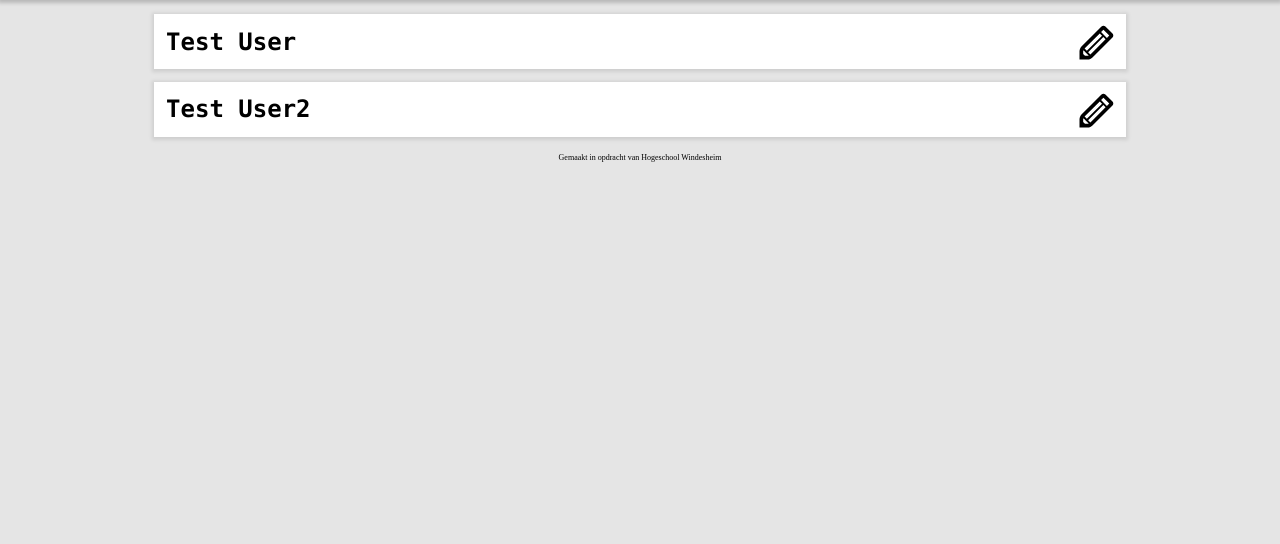
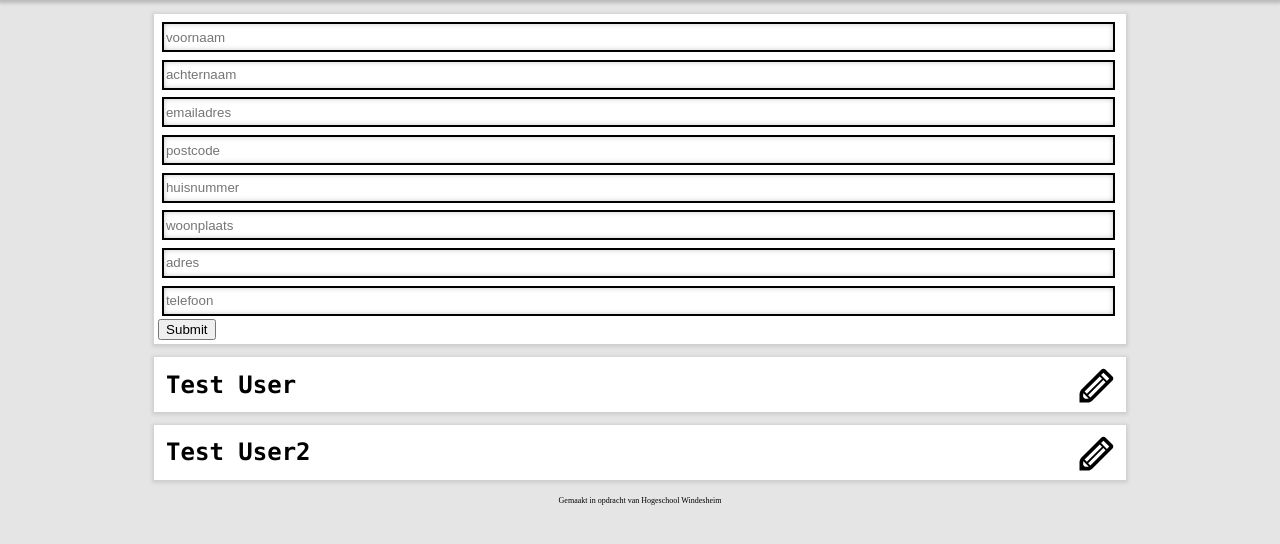
Before and after one commit to Wesley2510/KBS, a PHP site: page /admin/klantoverzicht.php in a window 1280 px wide. Shown: the part 56-600 px from the top of the page. Run offline with PHP 8.4, Linux system fonts and the light colour scheme; data comes from the database, SQL or seed files in the repository.

Commit message:
Form voor toevoegen klant.

```diff
--- a/KBS/admin/klantoverzicht.php
+++ b/KBS/admin/klantoverzicht.php
@@ -16,6 +16,19 @@ include_once "../global.php";
     <body>
         <?php printHeader(); ?>
 
+
+        <form class="pageElement" id="newClientForm" action="#" method="post">
+            <input type="text" name="voornaam" placeholder="voornaam"/>
+            <input type="text" name="achternaam" placeholder="achternaam"/>
+            <input type="text" name="emailadres" placeholder="emailadres"/>
+            <input type="text" name="postcode" placeholder="postcode"/>
+            <input type="text" name="huisnummer" placeholder="huisnummer"/>
+            <input type="text" name="woonplaats" placeholder="woonplaats"/>
+            <input type="text" name="adres" placeholder="adres"/>
+            <input type="text" name="telefoon" placeholder="telefoon" />
+            <input type="submit" />
+        </form>
+
         <?php
         $klanten = $link->query("SELECT * FROM klant WHERE admin != 1");
         while ($klant = $klanten->fetch_assoc()) {
--- a/KBS/index.php
+++ b/KBS/index.php
@@ -113,7 +113,7 @@ if(isset($_SESSION["loggedin"]) && $_SESSION["admin"] == true) {
 }
 
 
-$browserIE = ereg('Trident',$_SERVER['HTTP_USER_AGENT']) || ereg('msie',$_SERVER['HTTP_USER_AGENT']);
+$browserIE = preg_match('Trident', $_SERVER['HTTP_USER_AGENT']) || preg_match('msie', $_SERVER['HTTP_USER_AGENT']);
 ?>
 
 <html>
```
